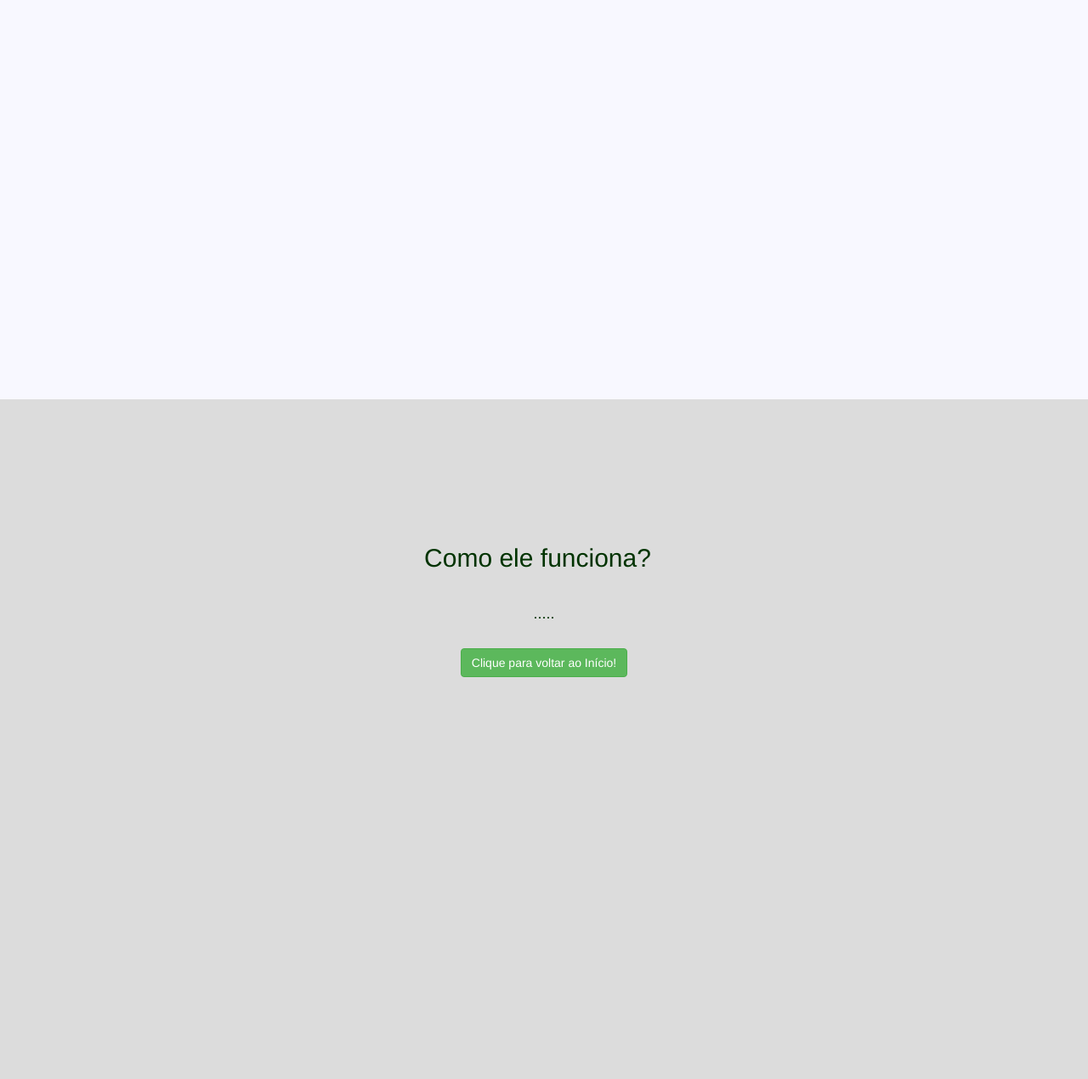
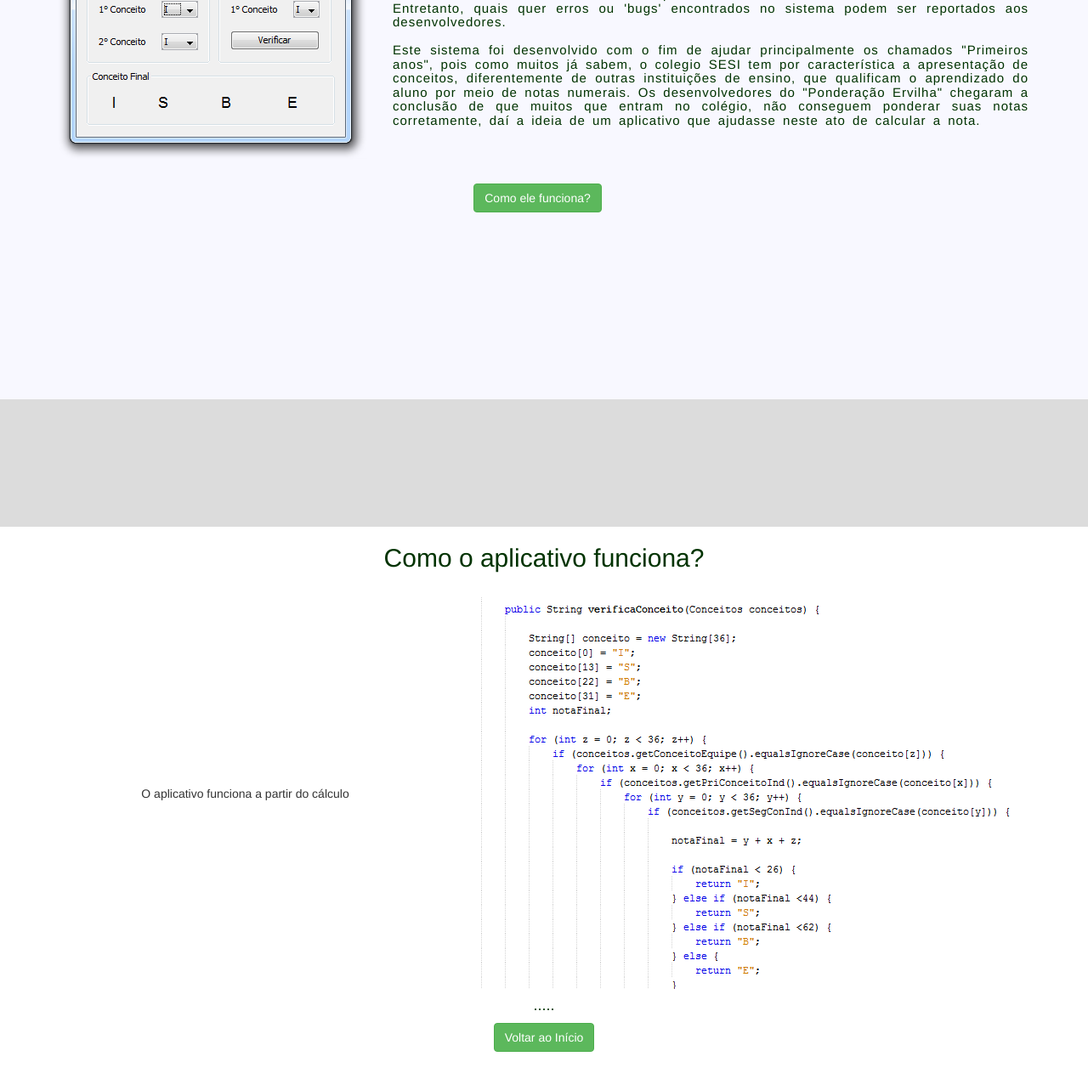
Before and after one commit to M4K1T4/MundoSenai, a website: page MS/public_html/index.html in a window 1280 px wide. Shown: the part 330-1600 px from the top of the page at 85% size. After the commit the page ends 1568 px from the top, so only its background shows below. Drawn offline with nearby package versions, Linux system fonts and the light colour scheme.

Commit message:
colocando conteúdo

```diff
--- /dev/null
+++ b/MS/public_html/css/estilo.css
@@ -0,0 +1,4 @@
+::selection{
+    color: whitesmoke;
+    background: #5bb75b;
+}
--- a/MS/public_html/index.html
+++ b/MS/public_html/index.html
@@ -12,6 +12,7 @@
         <link href="css/scrolling-nav.css" rel="stylesheet">
         <!-- Animações > jQuery -->
         <script src="js/jquery.js"></script>
+        <link href="css/estilo.css" type="text/css" rel="stylesheet"/>
 
         <!-- Página "Scrolling" -->
         <script src="js/jquery.easing.min.js"></script>
@@ -19,11 +20,11 @@
     </head>
     <body>
 
-        <nav class="navbar navbar-inverse navbar-fixed-top" style="background-color: #003300">
+        <nav class="navbar navbar-inverse navbar-fixed-top" style="background-color: green; box-shadow: 0px 5px 50px 2px dimgrey;">
             <div class="container">
 
                 <div class="navbar-header page-scroll">
-                    <a class="navbar-brand page-scroll glyphicon glyphicon-home" href="#inicio" style="color: #F8F8FF"> Início</a>
+                    <a class="navbar-brand page-scroll glyphicon glyphicon-home" href="#inicio" style="color: #F8F8FF; "> Início</a>
                 </div>
                 <ul class="nav navbar-nav" style="font-size: 18px" style="font-family:">
 
@@ -35,7 +36,7 @@
                     </li>
                     <li>
                         <!--↓↓↓↓↓↓↓↓↓↓↓ Colocar o link para download -->
-                        <a class="page-scroll glyphicon glyphicon-download" href="page2.html" style="color: #F8F8FF"> Download</a>
+                        <a class="page-scroll glyphicon glyphicon-download" href="MundoSENAI.jar" style="color: #F8F8FF"> Download</a>
                     </li>
                 </ul>
                 <ul class="nav navbar-nav navbar-right" style="font-size: 17px">
@@ -46,23 +47,52 @@
             <div class="container">
                 <div class="row">
                     <div class="col-lg-12">
-                        <h2 style="background-color: #F8F8FF; color: #003300">O que é o "Sistema de Ponderação Ervilhas"?</h2><br>
-                        <h4 class="text-default" align="center" style="color: #003300">.....</h4><br style="line-height: 22em">
+                        <h2 style="background-color: #F8F8FF; color: #003300">O que é "Ponderação Ervilha"?</h2><br>
+                        <h4 class="text-default" align="left" style="color: #003300"/>
 
-                        <a class="btn btn-success page-scroll" href="#sobre" >Clique para rolar para baixo!</a>
+                            <table>
+                                <tr>
+                                    <td>
+                                        <img src="img/printSistema.png"/>
+                                    </td>
+                                    <td style="word-spacing: 3px; letter-spacing: 1px; text-align: justify; font-size: 15px">
+                                        Antes de tudo, é preciso entender que o aplicativo ainda se encontra em fase beta,
+                                        isto é, o conceito de como deveria ficar o aplicativo se encontra bastante intuítivo e terminado. Entretanto,
+                                        quais quer erros ou 'bugs' encontrados no sistema podem ser reportados aos desenvolvedores.
+                                        <br><br>Este sistema foi desenvolvido com o fim de ajudar principalmente os chamados "Primeiros anos",
+                                        pois como muitos já sabem, o colegio SESI tem por característica a apresentação de conceitos,
+                                        diferentemente de outras instituições de ensino, que qualificam o aprendizado do aluno por meio de notas numerais.
+                                        Os desenvolvedores do "Ponderação Ervilha" chegaram a conclusão de que muitos que entram no colégio, não
+                                        conseguem ponderar suas notas corretamente, daí a ideia de um aplicativo que ajudasse neste ato de calcular a nota.
+
+                                    </td>
+                                </tr>
+                            </table>
+
+                    </div>
+                        <br style="line-height: 1em">
+                        <a class="btn btn-success page-scroll" href="#sobre" >Como ele funciona?</a>
                     </div>
                 </div>
             </div>
         </section>
 
-        <section id="sobre" class="about-section" style="background: #DCDCDC">
-            <div class="container">
-                <div class="row">
-                    <div class="col-lg-12">
-                        <h2 class="bg-default" style="color: #003300">Como ele funciona?</h2><br>
-                        <div class=container>
-                            <h4 style="color: #003300"> ..... </h4><br style="line-height: 22em">
-                            <a class="btn btn-success page-scroll" href="#inicio">Clique para voltar ao Início!</a>
-                            </section>
-                            </body>
-                            </html>
+        <section id="sobre" class="about-section col-lg-12" style="background: #DCDCDC; height: 100px;" >
+            <h2 class="bg-default" style="color: #003300">Como o aplicativo funciona?</h2>
+            <br>
+            <table>
+                <tr>
+                    <td width="100%">
+                        O aplicativo funciona a partir do cálculo
+                    </td>
+                    <td>
+                        <img src="img/imgCodigo.png"/>
+                    </td>
+                </tr>
+            </table>
+
+            <h4 style="color: #003300"> ..... </h4>
+            <a class="btn btn-success page-scroll" href="#inicio">Voltar ao Início</a>
+        </section>
+    </body>
+</html>
```
Also changed, not shown: MS/public_html/img/imgCodigo.png (added), MS/public_html/img/printSistema.png (added), MS/public_html/img/printSistema2.png (added), 3 other files.
